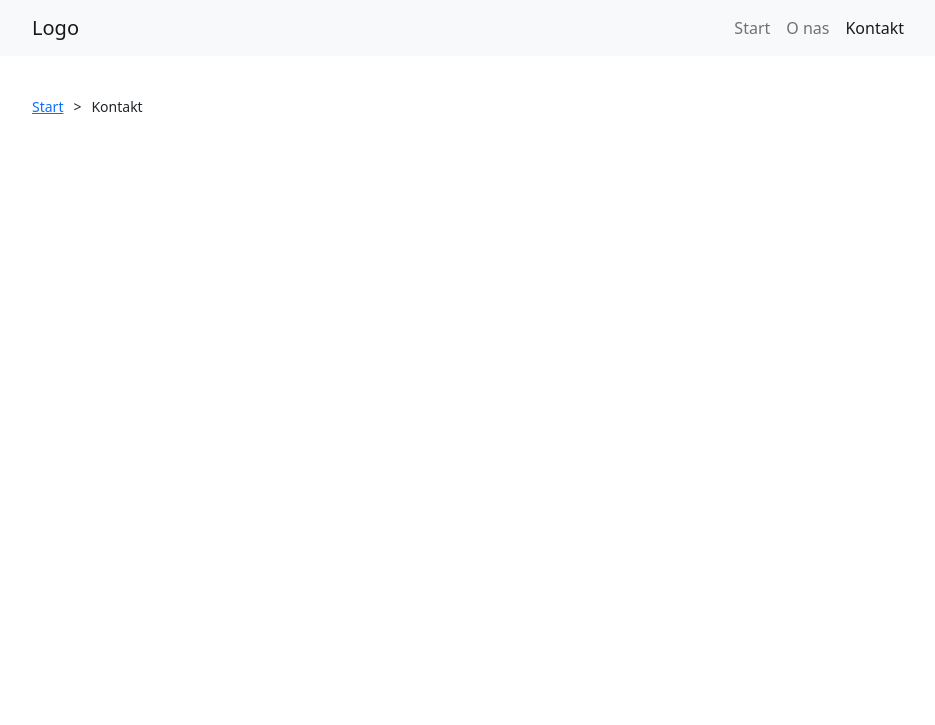
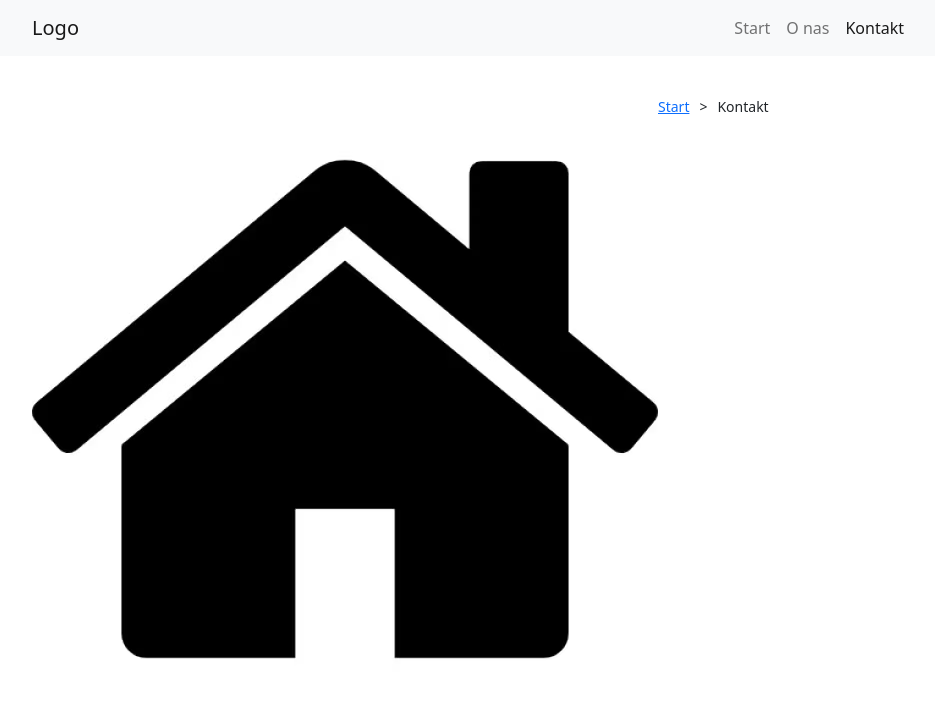
Before and after one commit to rickipl/Responsive-website, a website: page contact.html in a window 1280 px wide. Shown: the whole page, without its empty margins (118-1053 px from the left). Drawn offline with nearby package versions, Linux system fonts and the light colour scheme.

Commit message:
contact.html

```diff
--- a/contact.html
+++ b/contact.html
@@ -37,6 +37,7 @@
         </div>
     </div>
     <div class="breadcrumb mt-5">
+        <img src="Gallery/home.jpg" class="home">
         <a href="index.html">Start</a>
         <span class="separator"> > </span>
         <span class="current-page">Kontakt</span>
```
